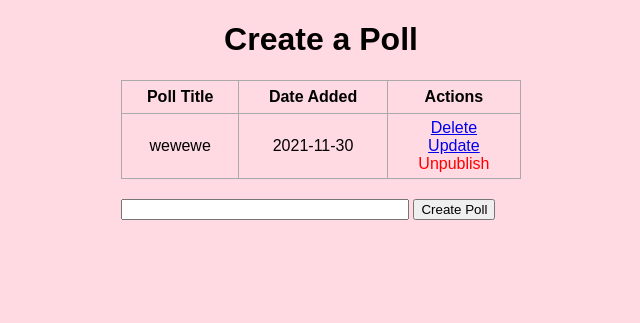
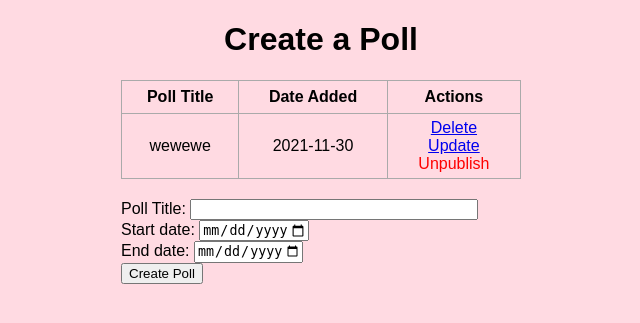
Before and after one commit to whunnius/DoodlePollClone, a Flask app: page / in a window 1280 px wide. Shown: the top 323 px of the page, without its empty margins (319-959 px from the left). Run offline with Flask 2, Linux system fonts and the light colour scheme; data comes from the database, SQL or seed files in the repository; both versions use the stored data as it was after the commit.

```diff
--- a/app.py
+++ b/app.py
@@ -13,7 +13,8 @@ class Todo(db.Model):
     content = db.Column(db.String(200), nullable=False)
     date_created = db.Column(db.DateTime, default=datetime.now)
     published = db.Column(db.Boolean,default=False)
-
+    start = db.Column(db.DateTime, default = None)
+    finish = db.Column(db.DateTime, default = None)
 
 
     def __repr__(self):
@@ -80,7 +81,7 @@ def publish(id):
         db.session.commit()
         return redirect('/')
     except:
-        return 'Issue publishing Schedule'
+        return 'Issue publishing poll'
 
 
 
--- a/templates/index.html
+++ b/templates/index.html
@@ -39,7 +39,15 @@
     {% endif %}
     <div class="form">
         <form action="/" method="POST">
+            <label for="Poll Title">Poll Title:</label>
             <input type="text" name="content" id="content">
+            <br>
+            <label for="start">Start date:</label>
+            <input type="date" id="start" name="start-date" value=task.date_created.date() min="2021-11-30" max="2051-11-30">
+            <br>
+            <label for="end">End date:</label>
+            <input type="date" id="end" name="end-date" value=task.date_created.date() min="2021-11-30" max="2051-11-30">
+            <br>
             <input type="submit" value="Create Poll">
         </form>
     </div>
```
Also changed, not shown: test.db.
